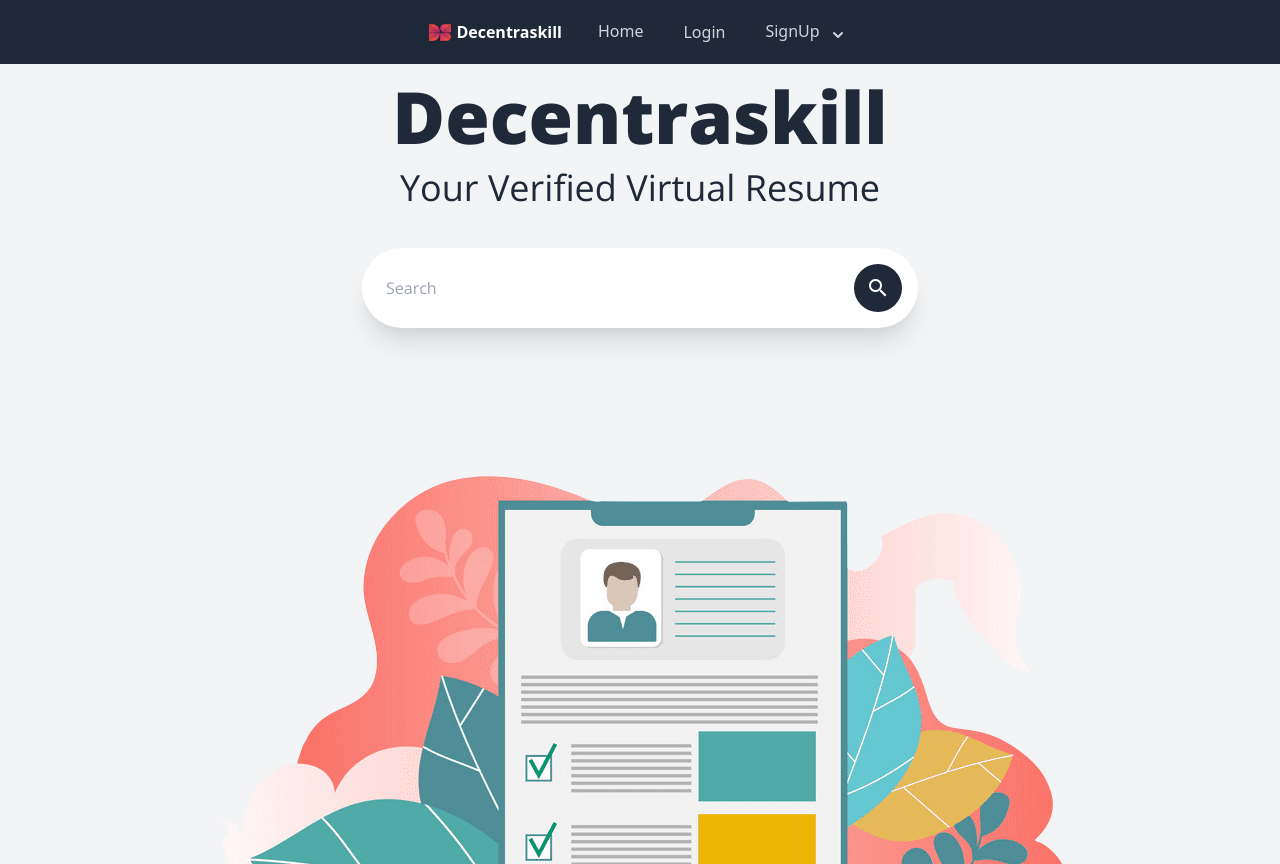
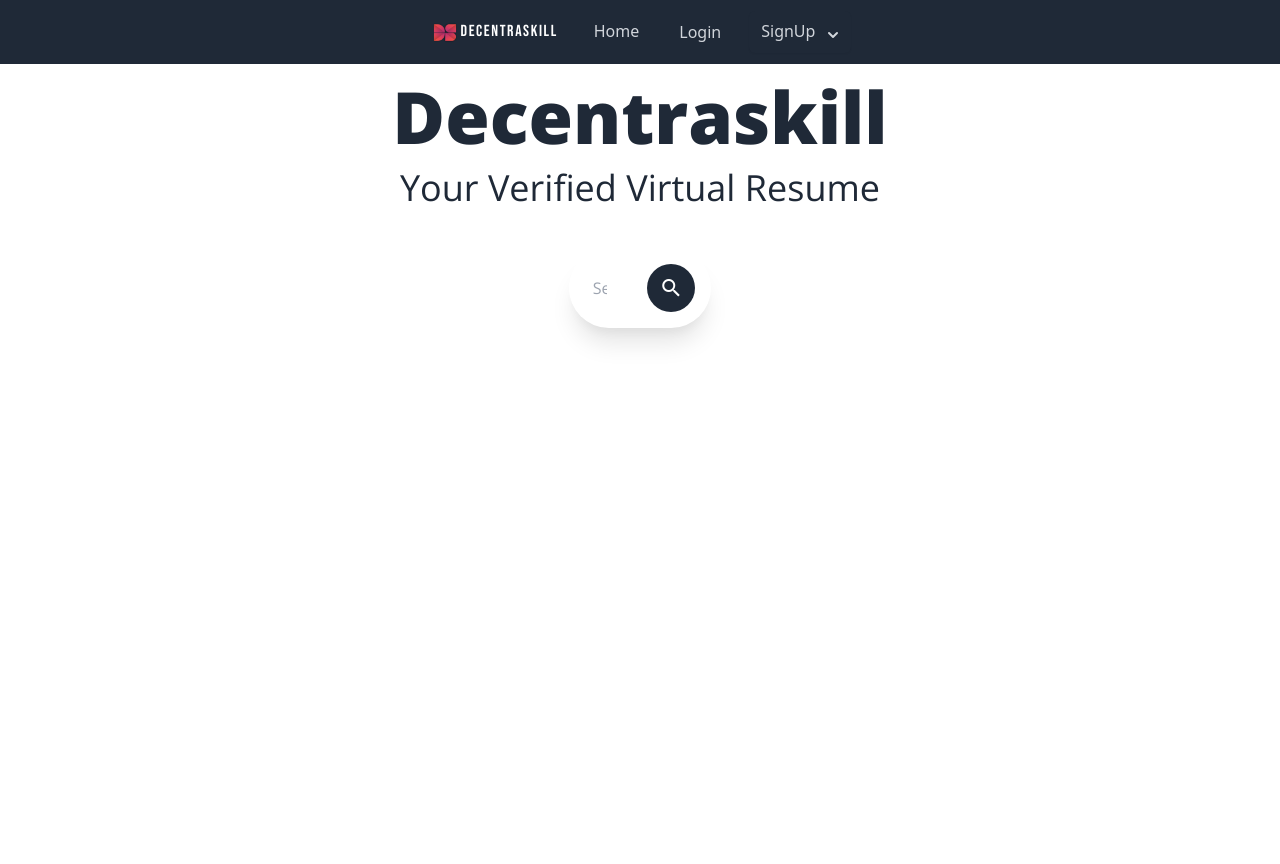
Before and after one commit to iamsdas/Decentraskill, a React (Create React App) app: page / in a window 1280 px wide. Built offline with nearby package versions, Linux system fonts and the light colour scheme.

Commit message:
tailind jit fixed

```diff
--- a/package.json
+++ b/package.json
@@ -7,6 +7,7 @@
     "@heroicons/react": "^1.0.4",
     "@truffle/hdwallet-provider": "^1.5.1",
     "craco": "^0.0.3",
+    "cross-env": "^7.0.3",
     "react": "^17.0.2",
     "react-dom": "^17.0.2",
     "react-router-dom": "^5.3.0",
@@ -14,7 +15,7 @@
     "web3": "^1.6.0"
   },
   "scripts": {
-    "start": "craco start",
+    "start": "cross-env TAILWIND_MODE=watch craco start",
     "build": "craco build",
     "test": "craco test",
     "eject": "react-scripts eject"
--- a/public/index.html
+++ b/public/index.html
@@ -19,6 +19,12 @@
     <link rel="preconnect" href="https://fonts.gstatic.com" crossorigin />
     <link
       href="https://fonts.googleapis.com/css2?family=Open+Sans:wght@400;800&display=swap"
+      rel="stylesheet"
+    />
+    <link rel="preconnect" href="https://fonts.googleapis.com" />
+    <link rel="preconnect" href="https://fonts.gstatic.com" crossorigin />
+    <link
+      href="https://fonts.googleapis.com/css2?family=Bebas+Neue&display=swap"
       rel="stylesheet"
     />
     <link
--- a/src/components/Banner.jsx
+++ b/src/components/Banner.jsx
@@ -5,18 +5,18 @@ import design from '../assets/design.png';
 function Banner() {
   const { state } = useContext(StoreContext);
   return (
-    <div className='font-Open text-center h-screen p-5 left-10 right-10 bg-gray-100  mx-auto pt-2 '>
+    <div className='font-Open text-center h-screen p-5 left-10 right-10  bg-cover bg-no-repeat  mx-auto pt-2 '>
       {/* <h1>{state.account || 'loading'}</h1> */}
-      <div className='font-extrabold text-7xl p-2  text-gray-800'>
+      <div className='font-extrabold lg:text-7xl text-3xl p-2  text-gray-800'>
         Decentraskill
       </div>
       <div className='text-4xl p-2 text-gray-800 '>
         Your Verified Virtual Resume
       </div>
-      <div class='p-8 w-1/2 mx-auto'>
-        <div class='bg-white flex items-center   rounded-full shadow-xl'>
+      <div class='p-8 w-2/12 hover:w-1/2 hover:transition-width hover:duration-1000 hover:transition-slowest hover:ease mx-auto'>
+        <div class=':bg-white flex items-center   rounded-full shadow-xl'>
           <input
-            class='rounded-l-full w-full py-4 px-6 text-gray-700 leading-tight focus:outline-none'
+            class=' bg-white rounded-l-full w-full py-4 px-6 text-gray-700 leading-tight focus:outline-none'
             id='search'
             type='text'
             placeholder='Search'
@@ -29,7 +29,6 @@ function Banner() {
           </div>
         </div>
       </div>
-      <img src={design} alt='' className='mx-auto' />
     </div>
   );
 }
--- a/src/components/Experiance.jsx
+++ b/src/components/Experiance.jsx
@@ -35,7 +35,7 @@ function Experiance() {
 
   return (
     <div>
-      <h1>Experiance</h1>
+      <h1>Experience</h1>
       {exps.forEach((exp) => (
         <div>{exp}</div>
       ))}
--- a/src/components/Navbar.jsx
+++ b/src/components/Navbar.jsx
@@ -34,14 +34,14 @@ function Navbar({ signup, connected, login }) {
                   <img
                     className='block lg:hidden h-8 w-auto'
                     src={DS_LOGO}
-                    alt='Decentaskill'
+                    alt='Decentraskill'
                   />
                   <img
                     className='hidden lg:block h-8 w-auto'
                     src={DS_LOGO}
                     alt='Decentraskill'
                   />
-                  <span className='font-sans text-white text-md font-extrabold rounded-md '>
+                  <span className='font-Bebas text-white text-md rounded-md tracking-widest'>
                     Decentraskill
                   </span>
                 </div>
--- a/tailwind.config.js
+++ b/tailwind.config.js
@@ -1,13 +1,21 @@
 module.exports = {
   mode: 'jit',
-  purge: ['./public/**/*.html', './src/**/*.{js,jsx,ts,tsx,vue}'],
+  purge: [
+    './src/**/*.{js,jsx,ts,tsx}',
+    './public/index.html',
+    './src/components/*.{js,jsx}',
+  ],
   darkMode: false, // or 'media' or 'class'
   theme: {
     fontFamily: {
       Open: ['Open Sans', 'sans-serif'],
+      Bebas: ['Bebas Neue', 'cursive'],
     },
     backgroundImage: {
       design: 'url(../assets/design.png)',
+    },
+    transitionProperty: {
+      width: 'width',
     },
   },
   variants: {
```
Also changed, not shown: 2 other files (tests, documents, lock files or other folders).
